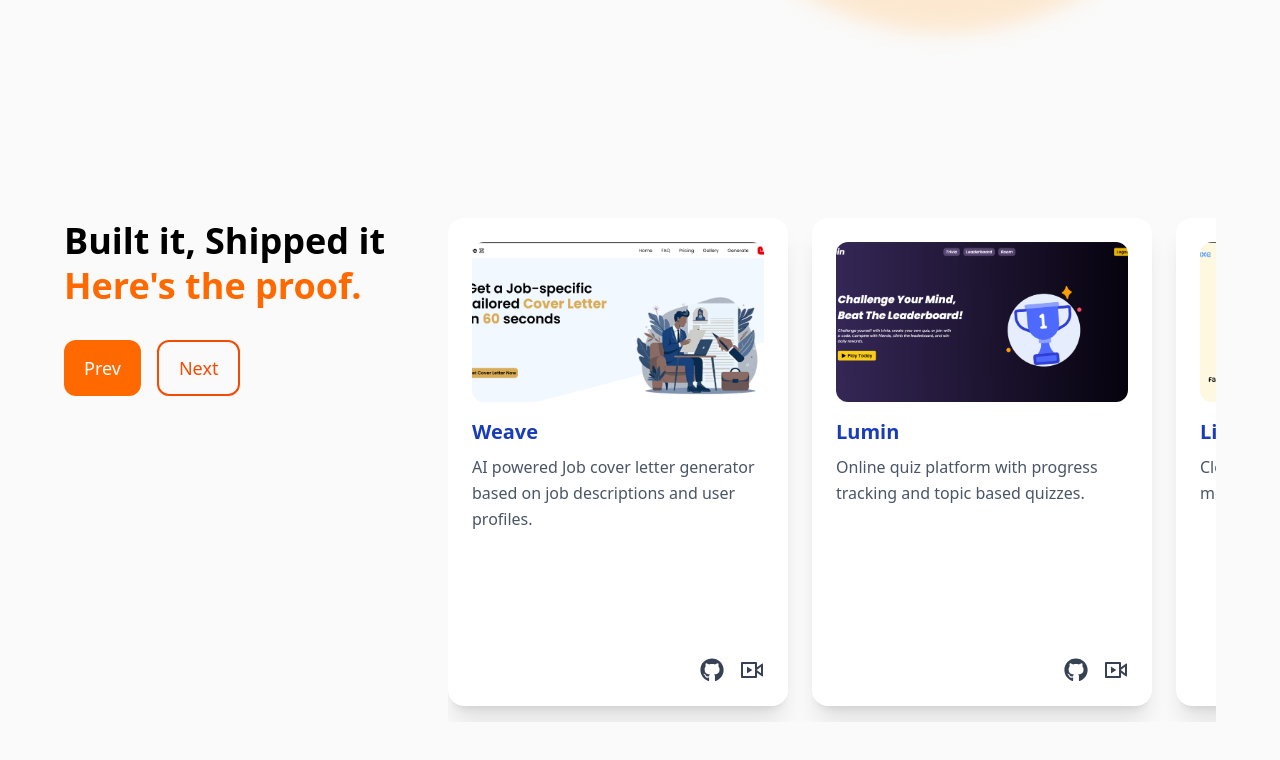
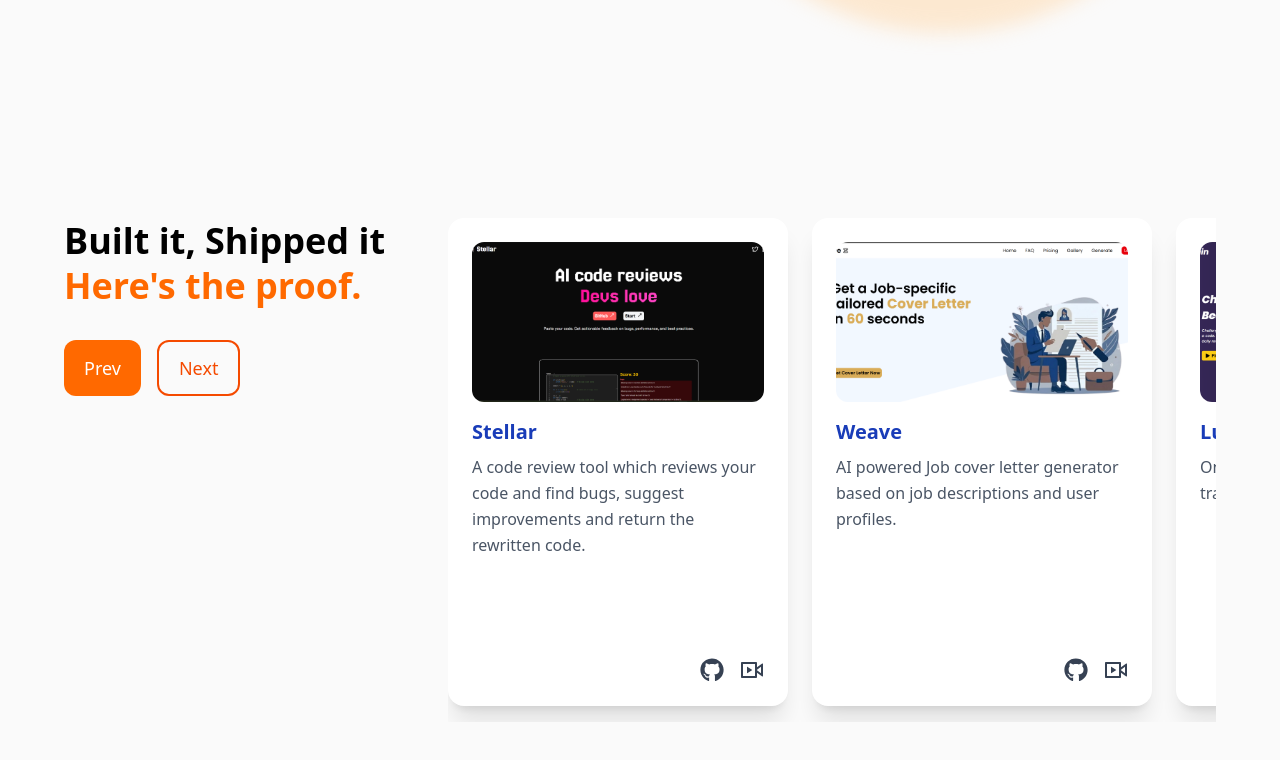
Before and after one commit to Sundaram-Katare/portfolio005, a Next.js app: page / in a window 1280 px wide. Shown: the part 710-1470 px from the top of the page. Built offline with nearby package versions, Linux system fonts and the light colour scheme.

Commit message:
Update portfolio

```diff
--- a/components/Projects.tsx
+++ b/components/Projects.tsx
@@ -6,6 +6,14 @@ import { FaGithub } from "react-icons/fa";
 import { RiLiveLine } from "react-icons/ri";
 
 const data = [
+  {
+    id: 0,
+    title: "Stellar",
+    description: "A code review tool which reviews your code and find bugs, suggest improvements and return the rewritten code.",
+    imageUrl: "./stellar.png",
+    gutHub: "https://github.com/Sundaram-Katare/stellar",
+    live: "https://stellar-seven-topaz.vercel.app/",
+  },
   {
     id: 1,
     title: "Weave",
--- a/components/Resume.tsx
+++ b/components/Resume.tsx
@@ -29,7 +29,7 @@ export default function Resume() {
 
           <div className="flex gap-4 mt-4">
             <a
-              href="https://drive.google.com/file/d/1Qlhz9FSxLEML7ND3ZihPqRrPeypVDwDJ/view?usp=drive_link"
+              href="https://drive.google.com/file/d/1AV8zgq5mLU9FpGyqcOgMvqC2nSRt4bdH/view?usp=sharing"
               target="_blank"
               className="flex items-center gap-3 bg-orange-500 text-white px-6 py-4 rounded-xl font-semibold text-lg hover:scale-105 transition"
             >
@@ -38,7 +38,7 @@ export default function Resume() {
             </a>
 
             <a
-              href="https://drive.google.com/file/d/1Qlhz9FSxLEML7ND3ZihPqRrPeypVDwDJ/view?usp=drive_link"
+              href="https://drive.google.com/file/d/1AV8zgq5mLU9FpGyqcOgMvqC2nSRt4bdH/view?usp=sharing"
               download
               className="flex items-center gap-3 border-2 border-orange-500 text-orange-600 px-6 py-4 rounded-xl font-semibold text-lg hover:scale-105 transition"
             >
```
Also changed, not shown: public/stellar.png (added).
